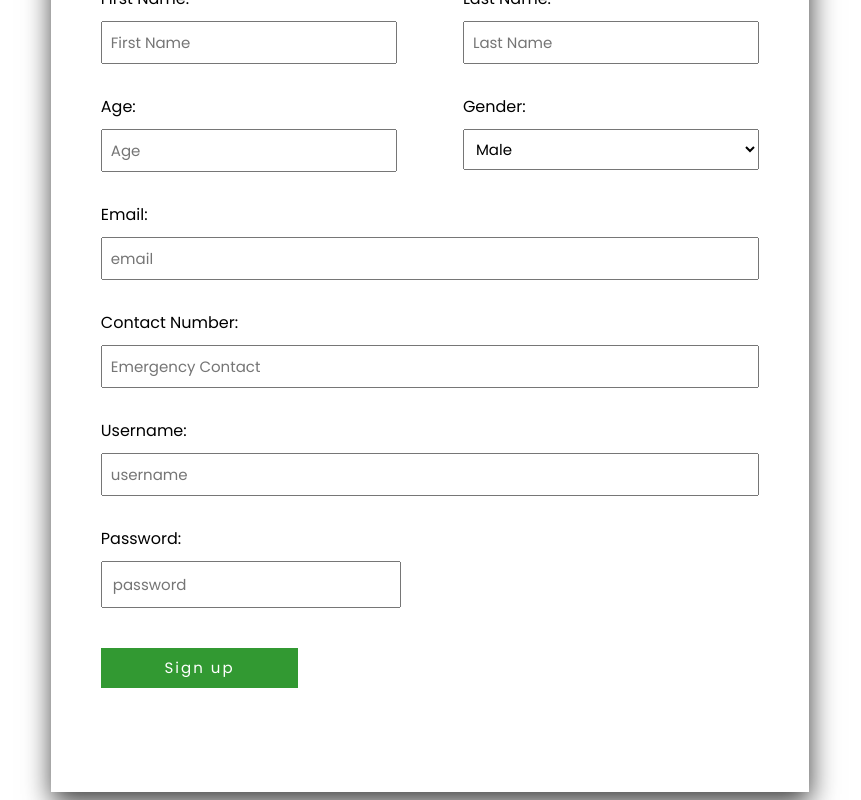
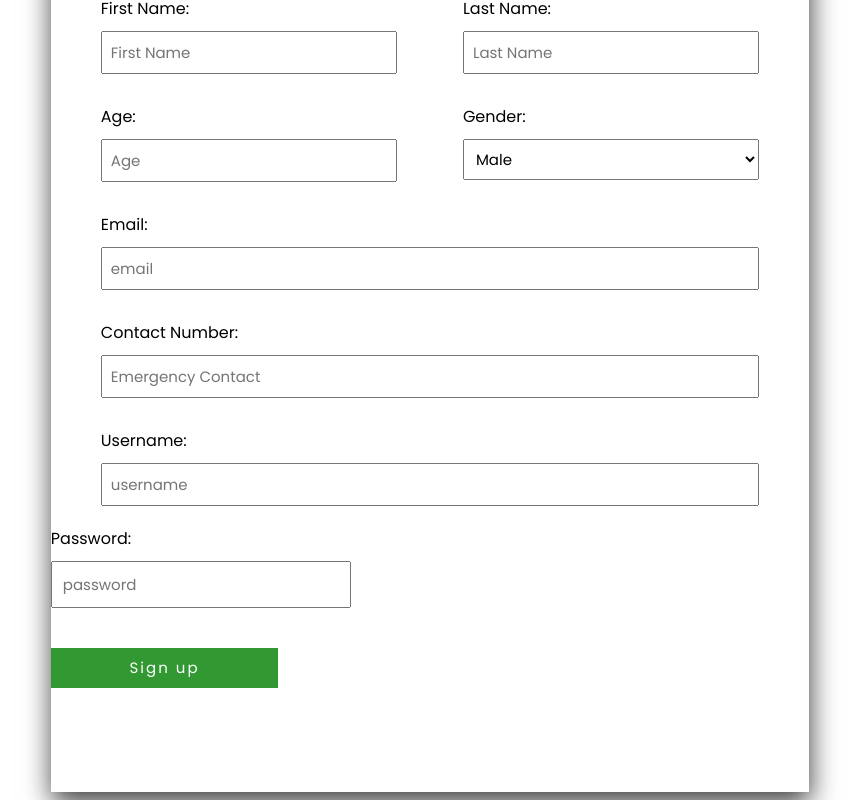
Before and after one commit to rithakith/RecipeApp, a React (Vite) app: page /signup in a window 1280 px wide. Shown: the part 396-1196 px from the top of the page, without its empty margins (210-1071 px from the left). Built offline with nearby package versions, Linux system fonts and the light colour scheme.

Commit message:
login adjust

```diff
--- a/src/pages/Login/Login.css
+++ b/src/pages/Login/Login.css
@@ -61,18 +61,14 @@ label{
 }
 
 #loginButton{
-  width: 30%;
+  width: 100%;
   height: 40px;
   color: white;
   border: none;
   letter-spacing: 2px;
   opacity: 0.8;
-
-}
-
-#loginButton{
   background-color: green;
-  border-radius: 10px;
+  /* border-radius: 10px; */
 }
 
 
--- a/src/pages/SignUp/Signup.jsx
+++ b/src/pages/SignUp/Signup.jsx
@@ -60,7 +60,7 @@ const Signup = () => {
             <input type="text" name="" id="username" placeholder="username" />
           </label>
         </div>
-        <div class="passwordDivSignup">
+        <div class="passwordDiv">
           <label for="password">
             Password:<br/>
             <input
```
Also changed, not shown: src/data/recipes.json (line endings or trailing spaces).
